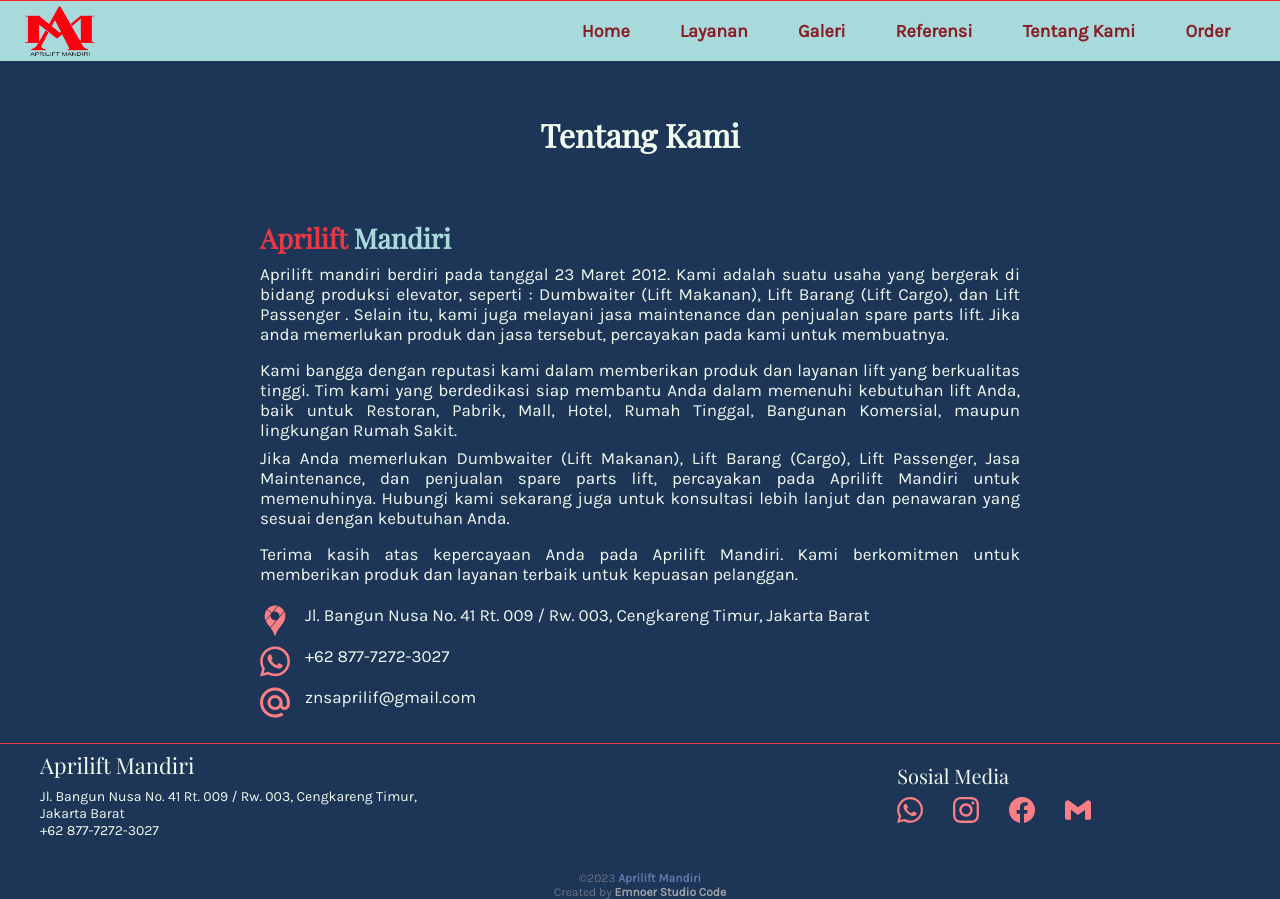
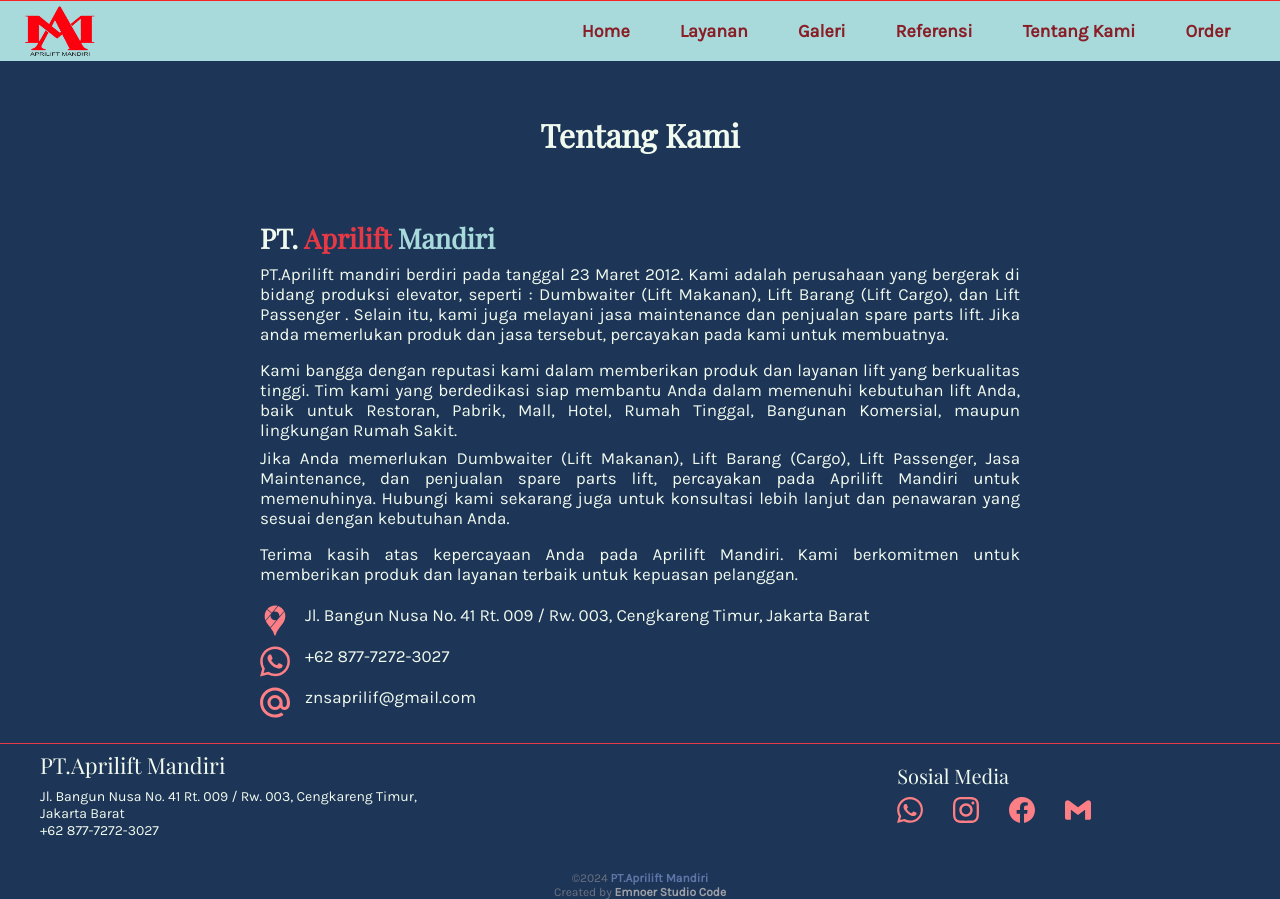
Before and after one commit to shuchan-dev/aprilift, a Next.js app: page /about in a window 1280 px wide. Built offline with nearby package versions, Linux system fonts and the light colour scheme.

Commit message:
Update Add PT

```diff
--- a/components/aboutComponent.tsx
+++ b/components/aboutComponent.tsx
@@ -8,16 +8,17 @@
         <div className={styles.contactContainer}>
           <div className={styles.contactInfo}>
             <h1>
-              <span className={styles.h11}>Aprilift</span>{" "}
+              PT.
+              <span className={styles.h11}> Aprilift</span>{" "}
               <span className={styles.h111}>Mandiri</span>{" "}
             </h1>
             <p>
-              Aprilift mandiri berdiri pada tanggal 23 Maret 2012. Kami adalah
-              suatu usaha yang bergerak di bidang produksi elevator, seperti :
-              Dumbwaiter (Lift Makanan), Lift Barang (Lift Cargo), dan Lift
-              Passenger . Selain itu, kami juga melayani jasa maintenance dan
-              penjualan spare parts lift. Jika anda memerlukan produk dan jasa
-              tersebut, percayakan pada kami untuk membuatnya.
+              PT.Aprilift mandiri berdiri pada tanggal 23 Maret 2012. Kami
+              adalah perusahaan yang bergerak di bidang produksi elevator,
+              seperti : Dumbwaiter (Lift Makanan), Lift Barang (Lift Cargo), dan
+              Lift Passenger . Selain itu, kami juga melayani jasa maintenance
+              dan penjualan spare parts lift. Jika anda memerlukan produk dan
+              jasa tersebut, percayakan pada kami untuk membuatnya.
             </p>
             <p>
               Kami bangga dengan reputasi kami dalam memberikan produk dan
--- a/components/footer.tsx
+++ b/components/footer.tsx
@@ -26,7 +26,7 @@
         <div className={`${container}`}>
           <div className={`${consume}`} style={customStyles}>
             <div className={`${respo}`}>
-              <h1 className={`${text}`}>Aprilift Mandiri</h1>
+              <h1 className={`${text}`}>PT.Aprilift Mandiri</h1>
               <p className={`${littleText}`}>
                 Jl. Bangun Nusa No. 41 Rt. 009 / Rw. 003, Cengkareng Timur,{" "}
                 <br />
@@ -42,8 +42,8 @@
           </div>
         </div>
         <p className={`${copyright}`}>
-          &copy;2023
-          <span className={`${link}`}> Aprilift Mandiri</span>
+          &copy;2024
+          <span className={`${link}`}> PT.Aprilift Mandiri</span>
         </p>
         <p className={`${copyright}`}>
           {" "}
--- a/components/mainhero.tsx
+++ b/components/mainhero.tsx
@@ -26,7 +26,7 @@
             <div className={`${heroRight}`}>
               <div className={`${heroCard}`}>
                 <h1 className={`${h1}`}>
-                  <span className={`${h11}`}>Aprilift</span> Mandiri
+                  PT.<span className={`${h11}`}> Aprilift</span> Mandiri
                 </h1>
                 <p className={`${p}`}>
                   Kami adalah suatu usaha yang bergerak di bidang prosuksi
--- a/pages/404.tsx
+++ b/pages/404.tsx
@@ -2,6 +2,7 @@
 import Header from "@/components/header";
 import Link from "next/link";
 import style from "@/styles/404.module.css";
+import React from "react";
 
 export default function Custom404() {
   const { errorcontainer, screenreadertext, linkcontainer, morelink, span, a } =
--- a/pages/_app.tsx
+++ b/pages/_app.tsx
@@ -11,7 +11,7 @@
 
   const metaData = {
     title:
-      "Aprilift Mandiri || Solusi Elevator: Dumbwaiter, Lift Barang, Lift Penumpang, dan Layanan Maintenance",
+      "PT.Aprilift Mandiri || Solusi Elevator: Dumbwaiter, Lift Barang, Lift Penumpang, dan Layanan Maintenance",
     description:
       "Kami adalah usaha yang bergerak di bidang produksi elevator, termasuk Dumbwaiter (Lift Makanan), Lift Barang (Lift Cargo), dan Lift Penumpang. Selain itu, kami menyediakan jasa maintenance dan penjualan spare parts lift. Percayakan pada kami untuk menyediakan produk dan jasa yang Anda butuhkan dalam bidang elevator.",
     image: "/home.png",
--- a/pages/index.tsx
+++ b/pages/index.tsx
@@ -2,6 +2,7 @@
 import Header from "@/components/header";
 import Mainhero from "@/components/mainhero";
 import { NextPage } from "next";
+import React from "react";
 
 const Index: NextPage = () => {
   return (
```
Also changed, not shown: 1 other file (tests, documents, lock files or other folders).
